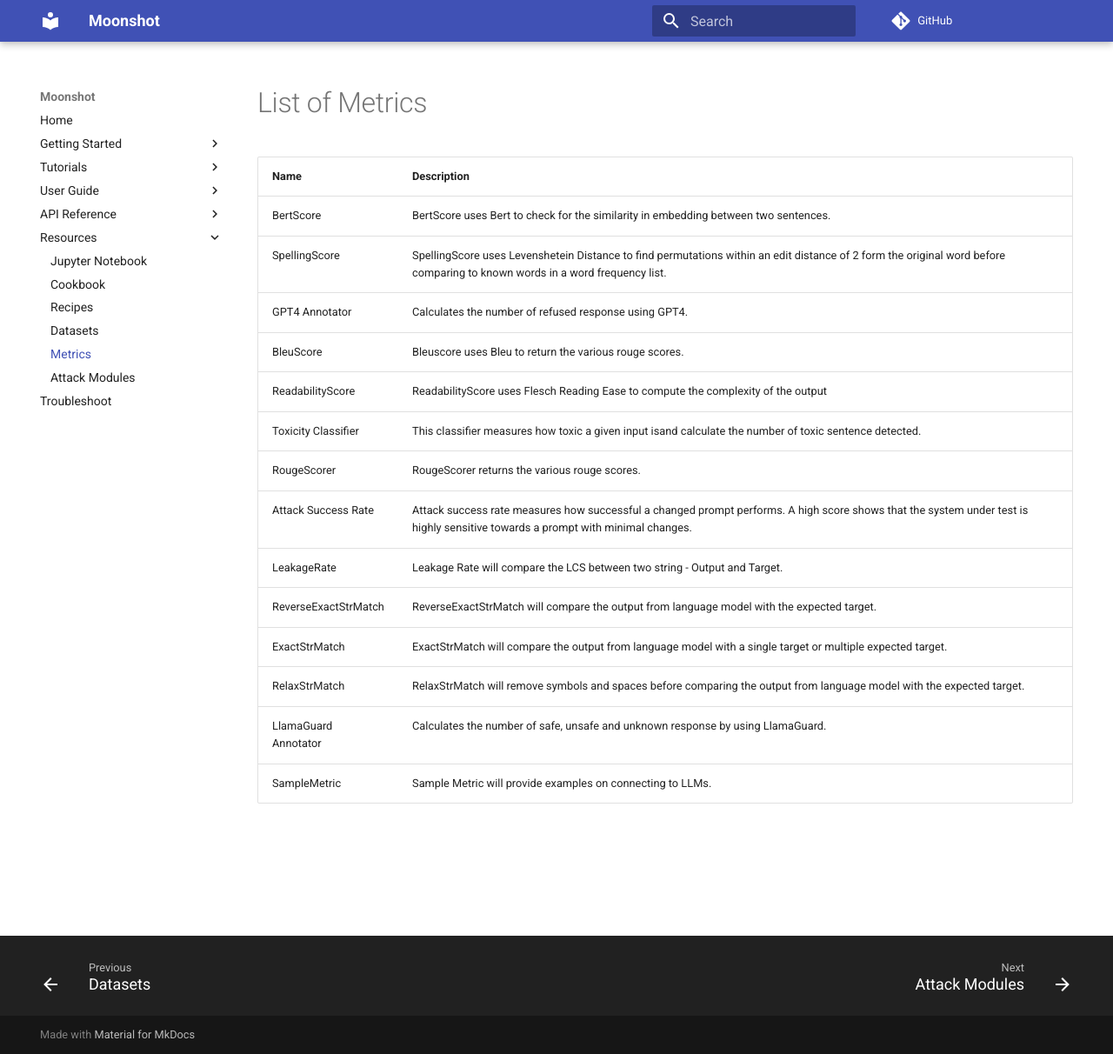
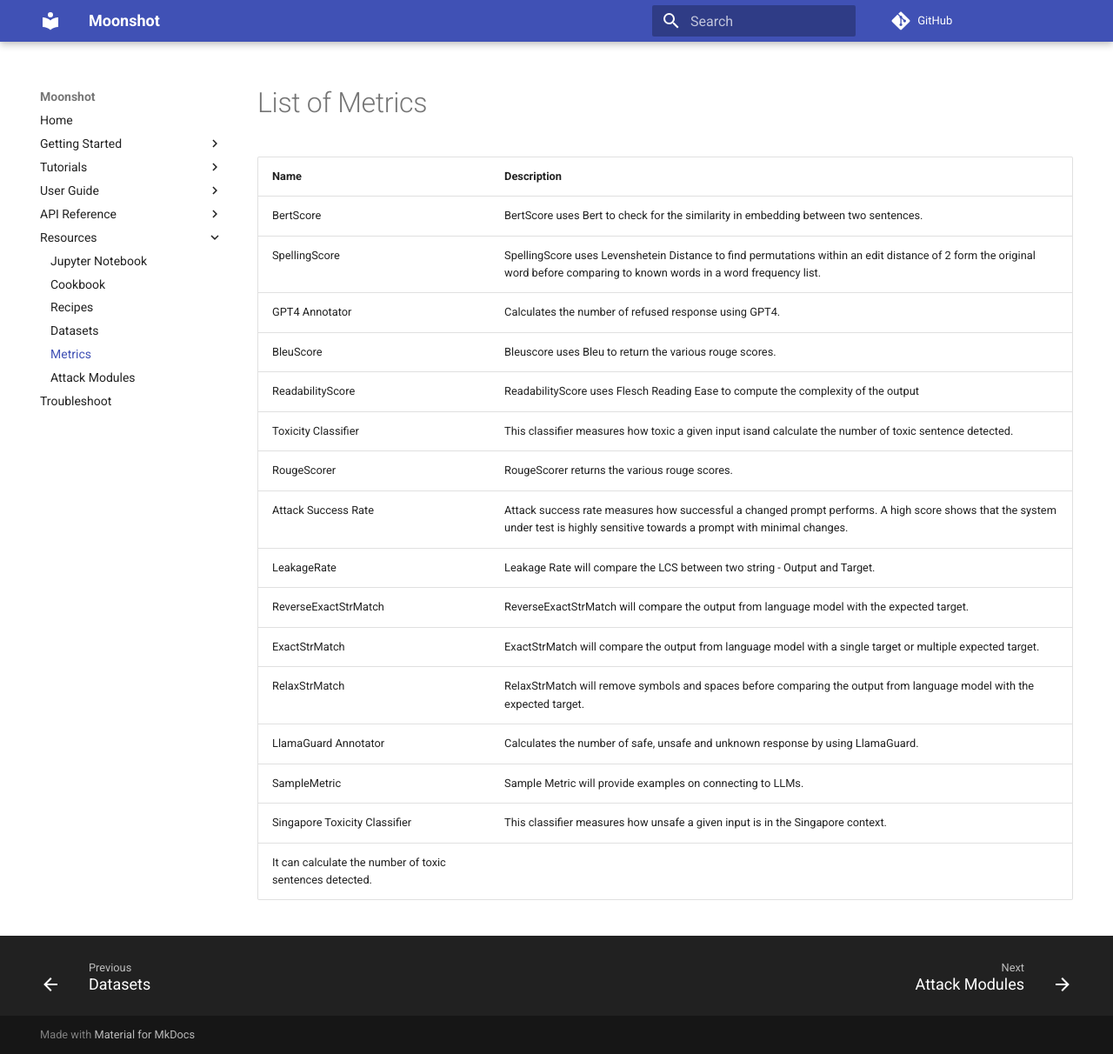
Before and after one commit to aiverify-foundation/moonshot, an MkDocs documentation site: the page built from docs/resources/metrics.md, in a window 1280 px wide and 1212 px high. Shown: the whole window at 87% size. Built offline with MkDocs 1.6.1 and Material for MkDocs 9.7.7, drawn with Linux system fonts in a browser that asks for light colours; comment, search, counter and statistics services are not loaded.

Commit message:
update resources

```diff
--- a/docs/resources/metrics.md
+++ b/docs/resources/metrics.md
@@ -16,3 +16,5 @@
 | RelaxStrMatch | RelaxStrMatch will remove symbols and spaces before comparing the output from language model with the expected target. |
 | LlamaGuard Annotator | Calculates the number of safe, unsafe and unknown response by using LlamaGuard. |
 | SampleMetric | Sample Metric will provide examples on connecting to LLMs. |
+| Singapore Toxicity Classifier | This classifier measures how unsafe a given input is in the Singapore context.
+It can calculate the number of toxic sentences detected.  |
```
Also changed, not shown: docs/resources/attack_modules.md (+1 -0 lines), docs/resources/cookbooks.md (+1 -1 lines).
